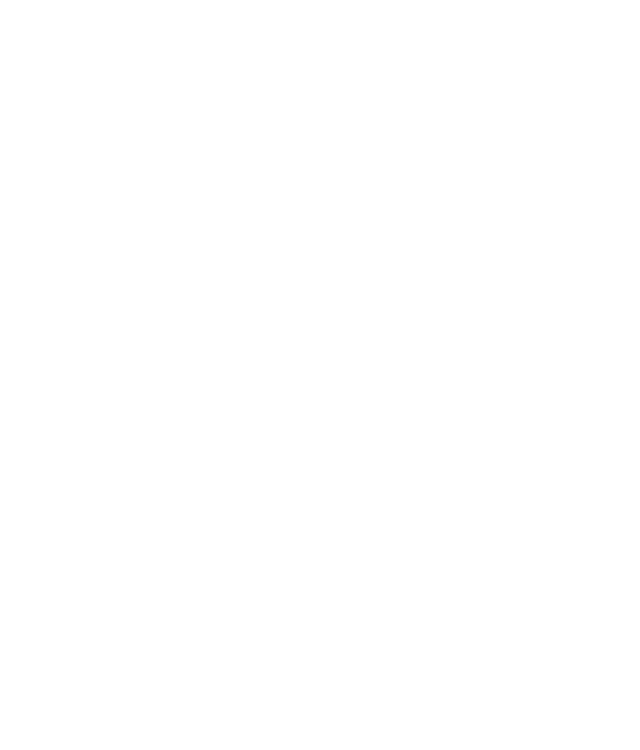
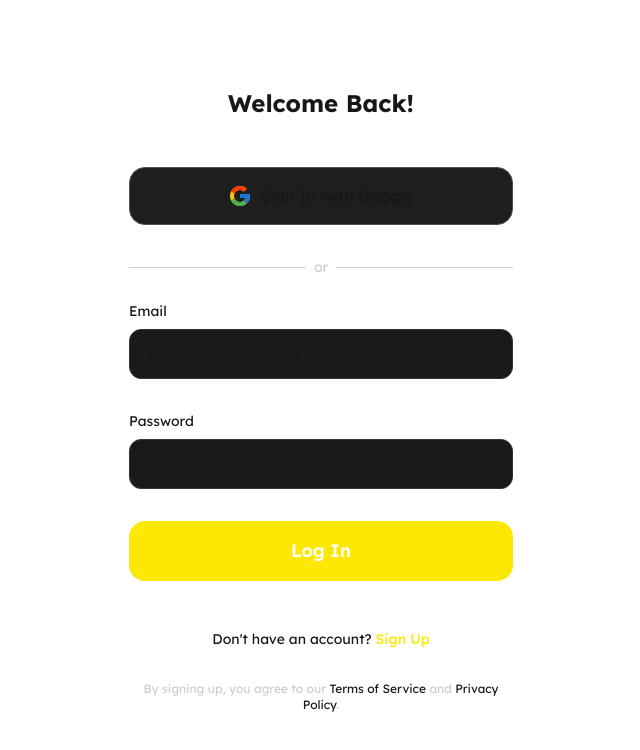
Before and after one commit to anupasiriwardana/zypher, a Next.js app in the folder zypher-app/: page /login in a window 1280 px wide. Shown: the top 750 px of the page, without its empty margins (319-959 px from the left). Built offline with nearby package versions, Linux system fonts and the light colour scheme.

Commit message:
created the login page

```diff
--- a/zypher-app/src/app/(auth)/login/page.jsx
+++ b/zypher-app/src/app/(auth)/login/page.jsx
@@ -1,8 +1,176 @@
+"use client";
+
+import Link from "next/link";
+import { FcGoogle } from 'react-icons/fc';
+import { useState } from 'react';
+
 export default function LoginPage() {
+  const [formData, setFormData] = useState({
+    email: '',
+    password: ''
+  });
+
+  const [errors, setErrors] = useState({
+    email: '',
+    password: ''
+  });
+
+  const validateEmail = (email) => {
+    const re = /^[^\s@]+@[^\s@]+\.[^\s@]+$/;
+    return re.test(email);
+  };
+
+  const validatePassword = (password) => {
+    // At least 8 chars, 1 uppercase, 1 lowercase, 1 number
+    const re = /^(?=.*[a-z])(?=.*[A-Z])(?=.*\d)[a-zA-Z\d]{8,}$/;
+    return re.test(password);
+  };
+
+  const handleChange = (e) => {
+    const { name, value } = e.target;
+    setFormData(prev => ({
+      ...prev,
+      [name]: value
+    }));
+
+    // Clear error when user starts typing
+    if (errors[name]) {
+      setErrors(prev => ({
+        ...prev,
+        [name]: ''
+      }));
+    }
+  };
+
+  const handleBlur = (e) => {
+    const { name, value } = e.target;
+
+    if (name === 'email' && value && !validateEmail(value)) {
+      setErrors(prev => ({
+        ...prev,
+        email: 'Please enter a valid email address'
+      }));
+    }
+
+    if (name === 'password' && value && !validatePassword(value)) {
+      setErrors(prev => ({
+        ...prev,
+        password: 'Password must be at least 8 characters with uppercase, lowercase, and number'
+      }));
+    }
+
+  };
+
+  const handleSubmit = (e) => {
+    e.preventDefault();
+
+    let isValid = true;
+    const newErrors = { ...errors };
+
+    // Validate email
+    if (!formData.email) {
+      newErrors.email = 'Email is required';
+      isValid = false;
+    } else if (!validateEmail(formData.email)) {
+      newErrors.email = 'Please enter a valid email address';
+      isValid = false;
+    }
+
+    // Validate password
+    if (!formData.password) {
+      newErrors.password = 'Password is required';
+      isValid = false;
+    } else if (!validatePassword(formData.password)) {
+      newErrors.password = 'Password must be at least 8 characters with uppercase, lowercase, and number';
+      isValid = false;
+    }
+
+    setErrors(newErrors);
+
+    if (isValid) {
+      // Submit the form
+      console.log('Form is valid, submitting:', formData);
+      // Add your form submission logic here
+    }
+  };
+
   return (
-    <main className="p-8 text-white">
-      <h1 className="text-2xl font-bold">login</h1>
-      <p className="mt-4">We build secure, fast, and modern apps.</p>
+    <main className="min-h-screen flex items-center justify-center bg-[var(--background)] text-[var(--foreground)] p-4">
+      <div className="w-full max-w-md rounded-2xl p-6 sm:p-8 bg-[var(--background)]">
+        <h1 className="text-center text-2xl font-bold mb-12">
+          Welcome Back!
+        </h1>
+
+        {/* Google Sign In */}
+        <button className="flex items-center justify-center w-full border border-[var(--border-button)] bg-[var(--button-bg)] rounded-2xl py-4 mb-8 hover:bg-[#2a2a2a] transition">
+          <FcGoogle className="text-2xl mr-2" width={20} height={16}/>
+          Sign In with Google
+        </button>
+
+        <div className="flex items-center my-6">
+          <div className="flex-1 h-px bg-[var(--text-secondary)]" />
+          <span className="mx-2 text-sm text-[var(--text-secondary)]">or</span>
+          <div className="flex-1 h-px bg-[var(--text-secondary)]" />
+        </div>
+
+        {/* Form */}
+        <form className="flex flex-col gap-8" onSubmit={handleSubmit}>
+          <div>
+            <label className="text-sm mb-2 block" htmlFor="email">Email</label>
+            <input
+              id="email"
+              name="email"
+              type="email"
+              value={formData.email}
+              onChange={handleChange}
+              onBlur={handleBlur}
+              placeholder="Enter email address"
+              className={`w-full rounded-xl border ${errors.email ? 'border-red-500' : 'border-[var(--border-input)]'} bg-[var(--input-bg)] px-4 py-3 focus:outline-none focus:border-[var(--brand-yellow)]`}
+            />
+            {errors.email && (
+              <p className="mt-1 text-sm text-red-500">{errors.email}</p>
+            )}
+          </div>
+
+          <div>
+            <label className="text-sm mb-2 block" htmlFor="password">Password</label>
+            <input
+              id="password"
+              name="password"
+              type="password"
+              value={formData.password}
+              onChange={handleChange}
+              onBlur={handleBlur}
+              placeholder="Enter password"
+              className={`w-full rounded-xl border ${errors.password ? 'border-red-500' : 'border-[var(--border-input)]'} bg-[var(--input-bg)] px-4 py-3 focus:outline-none focus:border-[var(--brand-yellow)]`}
+            />
+            {errors.password && (
+              <p className="mt-1 text-sm text-red-500">{errors.password}</p>
+            )}
+          </div>
+
+          <button
+            type="submit"
+            className="w-full px-8 py-4 rounded-2xl font-semibold transition duration-200 text-lg bg-[#FCE803] text-[var(--background)] hover:brightness-110"
+          >
+            Log In
+          </button>
+        </form>
+
+        <p className="mt-12 text-center text-sm">
+          Don't have an account? {" "}
+          <Link href="/signup" className="text-[var(--brand-yellow)] font-medium hover:underline">
+            Sign Up
+          </Link>
+        </p>
+
+        <p className="mt-8 text-center text-xs text-[var(--text-secondary)]">
+          By signing up, you agree to our{" "}
+          <Link href="/terms" className="hover:underline text-[var(--foreground)]">Terms of Service</Link>{" "}
+          and{" "}
+          <Link href="/privacy" className="hover:underline text-[var(--foreground)]">Privacy Policy</Link>.
+        </p>
+      </div>
     </main>
   );
 }
```
